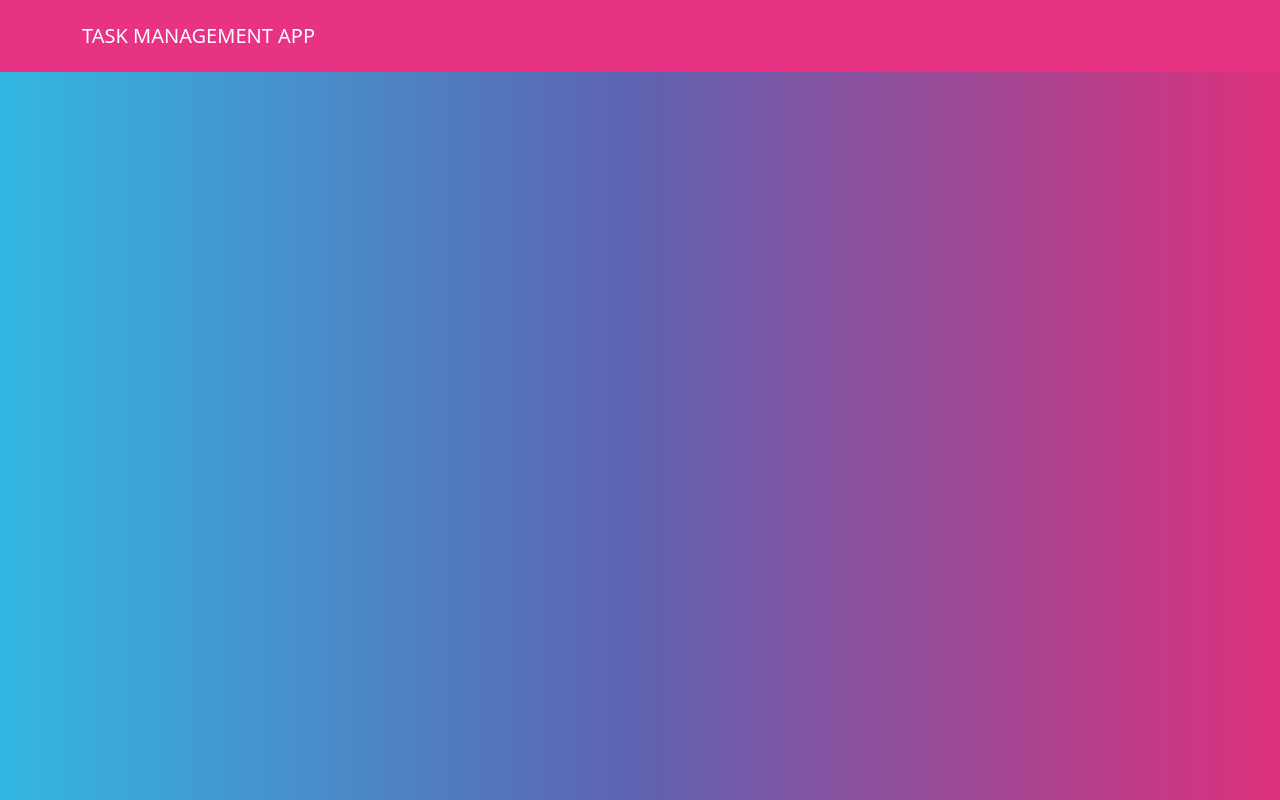
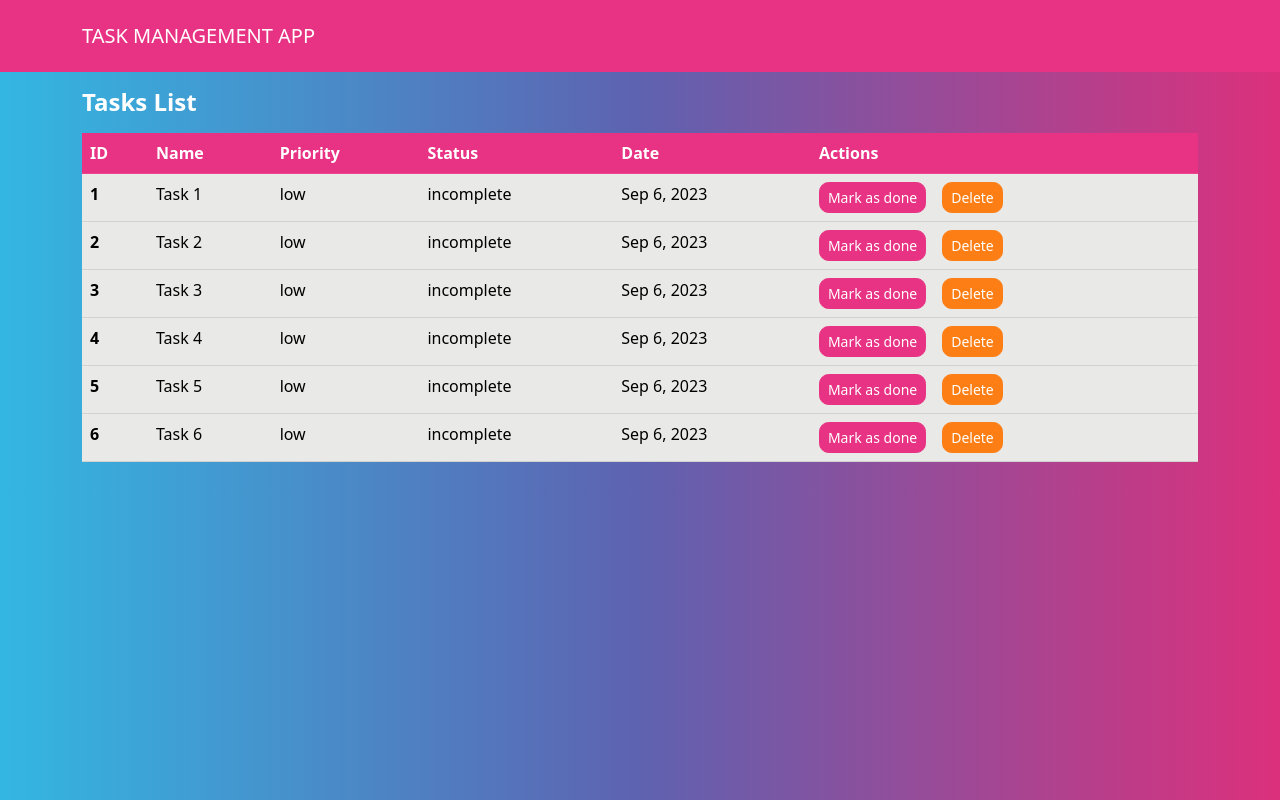
Before and after one commit to junaid-systemsltd/task-management-app, an Angular app: page / in a window 1280 px wide. Built offline with nearby package versions, Linux system fonts and the light colour scheme.

Commit message:
[ADD] Task List  component

```diff
--- a/src/app/app.component.html
+++ b/src/app/app.component.html
@@ -1 +1,4 @@
 <app-navbar/>
+<div class="container">
+  <app-task-list [taskList]="tasksList" />
+</div>
--- a/src/app/app.component.ts
+++ b/src/app/app.component.ts
@@ -1,4 +1,5 @@
 import { Component } from '@angular/core';
+import { Task } from 'src/types';
 
 @Component({
   selector: 'app-root',
@@ -7,4 +8,49 @@ import { Component } from '@angular/core';
 })
 export class AppComponent {
   title = 'task-management-app';
+
+  tasksList: Task[] = [
+    {
+      id: '1',
+      name: 'Task 1',
+      priority: 'low',
+      status: 'incomplete',
+      date: new Date(),
+    },
+    {
+      id: '2',
+      name: 'Task 2',
+      priority: 'low',
+      status: 'incomplete',
+      date: new Date(),
+    },
+    {
+      id: '3',
+      name: 'Task 3',
+      priority: 'low',
+      status: 'incomplete',
+      date: new Date(),
+    },
+    {
+      id: '4',
+      name: 'Task 4',
+      priority: 'low',
+      status: 'incomplete',
+      date: new Date(),
+    },
+    {
+      id: '5',
+      name: 'Task 5',
+      priority: 'low',
+      status: 'incomplete',
+      date: new Date(),
+    },
+    {
+      id: '6',
+      name: 'Task 6',
+      priority: 'low',
+      status: 'incomplete',
+      date: new Date(),
+    },
+  ];
 }
--- a/src/app/app.module.ts
+++ b/src/app/app.module.ts
@@ -3,9 +3,10 @@ import { BrowserModule } from '@angular/platform-browser';
 
 import { AppComponent } from './app.component';
 import { NavbarComponent } from './components/navbar/navbar.component';
+import { TaskListComponent } from './components/task-list/task-list.component';
 
 @NgModule({
-  declarations: [AppComponent, NavbarComponent],
+  declarations: [AppComponent, NavbarComponent, TaskListComponent],
   imports: [BrowserModule],
   providers: [],
   bootstrap: [AppComponent],
--- /dev/null
+++ b/src/app/components/task-list/task-list.component.html
@@ -0,0 +1,30 @@
+<div class="my-2">
+  <h4>Tasks List</h4>
+  <table class="table table-hover">
+    <thead>
+      <tr class="table-primary">
+        <th scope="col">ID</th>
+        <th scope="col">Name</th>
+        <th scope="col">Priority</th>
+        <th scope="col">Status</th>
+        <th scope="col">Date</th>
+        <th scope="col">Actions</th>
+      </tr>
+    </thead>
+    <tbody *ngFor="let task of taskList; let i = index">
+      <tr class="table-light">
+        <th scope="row">{{ i + 1 }}</th>
+        <td>{{ task.name }}</td>
+        <td>{{ task.priority }}</td>
+        <td>{{ task.status }}</td>
+        <td>{{ task.date | date: "mediumDate" }}</td>
+        <td class="d-flex gap-2">
+          <button type="button" class="btn btn-primary btn-sm">
+            Mark as done
+          </button>
+          <button type="button" class="btn btn-danger btn-sm">Delete</button>
+        </td>
+      </tr>
+    </tbody>
+  </table>
+</div>
--- /dev/null
+++ b/src/app/components/task-list/task-list.component.ts
@@ -0,0 +1,12 @@
+import { Component, Input } from '@angular/core';
+import { Task } from 'src/types';
+
+@Component({
+  selector: 'app-task-list',
+  templateUrl: './task-list.component.html',
+})
+export class TaskListComponent {
+  todayDate = new Date();
+
+  @Input() taskList: Task[] = [];
+}
--- /dev/null
+++ b/src/types/index.ts
@@ -0,0 +1,7 @@
+export type Task = {
+  id: string;
+  name: string;
+  priority: string;
+  status: string;
+  date: Date;
+};
```
